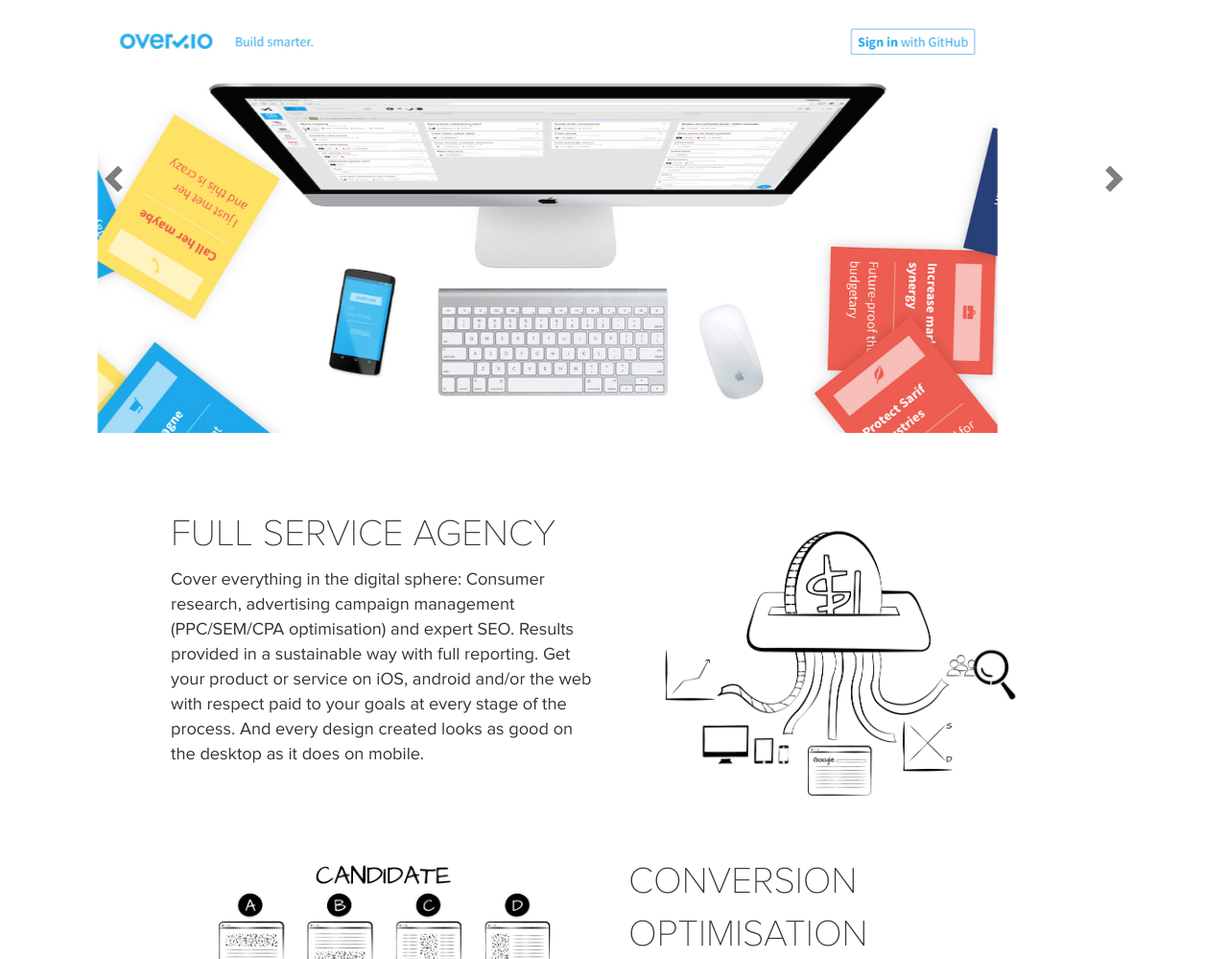
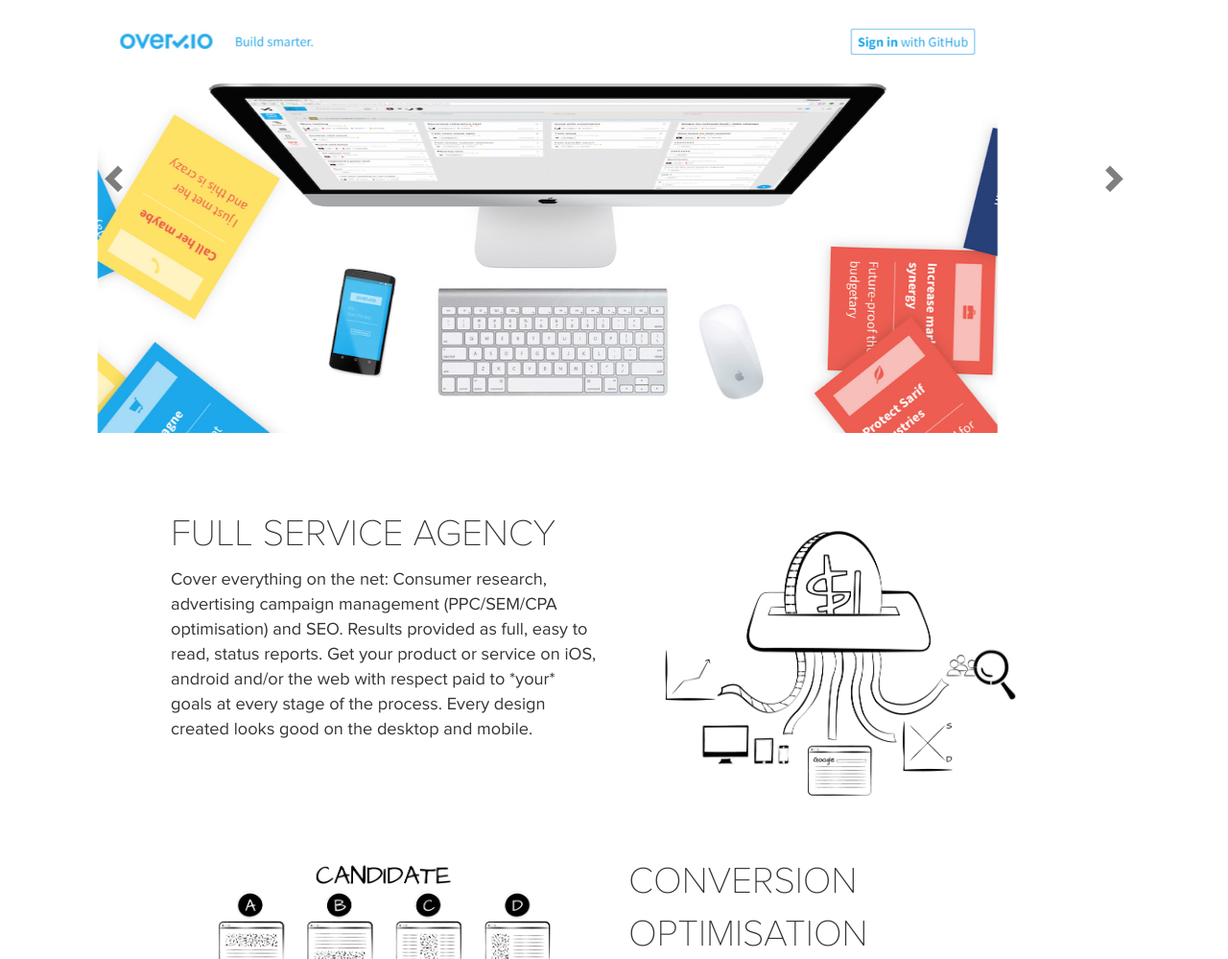
Before and after one commit to blwebaddress/blwebaddress.github.io, a plain HTML site: page index.html in a window 1280 px wide. Shown: the part 265-1264 px from the top of the page at 96% size. Drawn offline with nearby package versions, Linux system fonts and the light colour scheme.

Commit message:
Update index.html

```diff
--- a/index.html
+++ b/index.html
@@ -144,7 +144,7 @@ __        __   _            _     _      _
                 Full service agency
             </div>
             <div class="detailspara">
-                Cover everything in the digital sphere: Consumer research, advertising campaign management (PPC/SEM/CPA optimisation) and expert SEO. Results provided in a sustainable way with full reporting. Get your product or service on iOS, android and/or the web with respect paid to your goals at every stage of the process. And every design created looks as good on the desktop as it does on mobile.
+                Cover everything on the net: Consumer research, advertising campaign management (PPC/SEM/CPA optimisation) and SEO. Results provided as full, easy to read, status reports. Get your product or service on iOS, android and/or the web with respect paid to *your* goals at every stage of the process. Every design created looks good on the desktop and mobile.
             </div>
         </div>
         <div class="col-lg-5 col-lg-offset-0 col-md-6 col-md-offset-0 col-sm-10 col-sm-offset-1 extrapadright">
```
